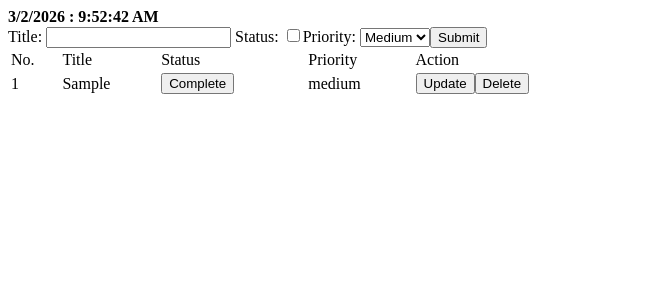
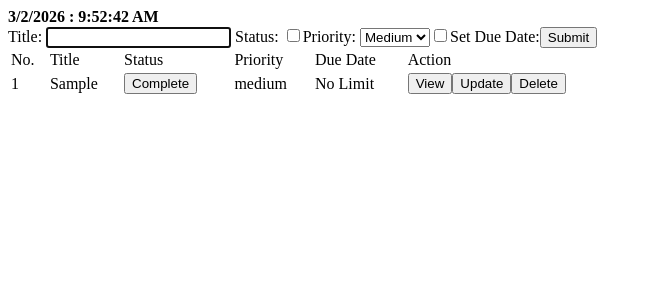
Before and after one commit to devenn05/mern-practice, a React (Vite) app in the folder React/To Do Manager/: page / in a window 1280 px wide. Both pictures are taken after typing "Sample" into the empty fields and a click on the button "Submit". Shown: the top 300 px of the page, without its empty margins (0-652 px from the left). Built offline with nearby package versions, Linux system fonts and the light colour scheme.

Commit message:
Added due date field to Task model and updated TaskTable and Taskbar components to accommodate it, along with it also added A view card TaskCard Component for each Task.

```diff
--- a/React/To Do Manager/src/App.tsx
+++ b/React/To Do Manager/src/App.tsx
@@ -4,9 +4,11 @@ import Taskbar from './components/Taskbar'
 import TaskTable from './components/TaskTable'
 
 export interface Task{
+  id: string,
   title:string,
   status: boolean,
   priority: 'low' | 'medium' | 'high'
+  dueDate?: string
 }
 
 
--- /dev/null
+++ b/React/To Do Manager/src/components/TaskCard.tsx
@@ -0,0 +1,26 @@
+import React from 'react'
+import type { Task } from '../App'
+
+interface TaskProps{
+    task: Task;
+    onClose: () => void
+}
+
+const TaskCard: React.FC<TaskProps> = ({task, onClose}) => {
+  return (
+    <div onChange={onClose}>
+        <div onClick={(e)=> e.stopPropagation}>
+            <div>
+                <h2>{task.title}</h2>
+                <button onClick={onClose}>X Close</button>
+            </div>
+            <p><strong>Status:</strong> {task.status ? "Completed" : "Pending"}</p>
+            <p><strong>Priority:</strong> <span className={`badge ${task.priority}`}>{task.priority.toUpperCase()}</span></p>
+            <p><strong>Due Date:</strong> {task.dueDate ? new Date(task.dueDate).toLocaleString() : 'No Deadline'}</p>
+
+        </div>
+    </div>
+  )
+}
+
+export default TaskCard
--- a/React/To Do Manager/src/components/TaskTable.tsx
+++ b/React/To Do Manager/src/components/TaskTable.tsx
@@ -1,5 +1,6 @@
-import React, { useState } from 'react'
+import React, { useEffect, useState } from 'react'
 import type { Task } from '../App';
+import TaskCard from './TaskCard';
 
 interface tasksProps {
     tasks: Task[];
@@ -9,6 +10,34 @@ interface tasksProps {
 const TaskTable: React.FC<tasksProps> = ({tasks, setTasks}) => {
     const [editIndex, setEditIndex] = useState<number>(-1);
     const [editTask, setEditTask] = useState<Task | null>(null)
+
+    const [now, setNow] = useState(Date.now());
+
+    const [viewingTask, setViewingTask] = useState<Task | null>(null);
+
+    useEffect(()=>{
+        const timer = setInterval(()=>setNow(Date.now()), 1000);
+        return ()=> clearInterval(timer)
+    }, [])
+
+    const getRemainingTime = (dueDate?: string) => {
+    if (!dueDate) return "No Limit";
+
+    const target = new Date(dueDate).getTime();
+    const difference = target - now;
+
+    if (difference <=0 ){
+        return "Overdue"
+    }
+
+    const days = Math.floor(difference / (1000 * 60 * 60 * 24));
+    const hours = Math.floor((difference / (1000 * 60 * 60)) % 24);
+    const minutes = Math.floor((difference / 1000 / 60) % 60);
+    const seconds = Math.floor((difference / 1000) % 60);
+
+    return `${days}d ${hours}h ${minutes}m ${seconds}s`;
+}
+
 
     const startEditing = (index: number, task: Task) =>{
         setEditIndex(index);
@@ -50,6 +79,7 @@ const TaskTable: React.FC<tasksProps> = ({tasks, setTasks}) => {
                     <td>Title</td>
                     <td>Status</td>
                     <td>Priority</td>
+                    <td>Due Date</td>
                     <td>Action</td>
                 </tr>
             </thead>
@@ -57,7 +87,7 @@ const TaskTable: React.FC<tasksProps> = ({tasks, setTasks}) => {
                 {tasks.map((task, index)=>{
                     const isEditing = editIndex === index
                     return (
-                        <tr>
+                        <tr key={index || task.id}>
                             <td>{index+1}</td>
                             <td>{isEditing ? (
                                 <input type="text" onChange={(e)=>setEditTask({...editTask!, title: e.target.value})} value={editTask?.title} placeholder={task.title} />
@@ -84,6 +114,17 @@ const TaskTable: React.FC<tasksProps> = ({tasks, setTasks}) => {
                                     <option value="high">High</option>
                                 </select>
                             ) : task.priority}</td>
+                            <td>
+                                {isEditing ? (
+                                <input
+                                  type="datetime-local"
+                                  value={editTask?.dueDate || ''}
+                                  onChange={(e) => setEditTask({...editTask!, dueDate: e.target.value})}
+                                />
+                                ) : (
+                                    getRemainingTime(task.dueDate)
+                                )}
+                            </td>
 
                             <td>
                                 {isEditing ? (
@@ -93,6 +134,7 @@ const TaskTable: React.FC<tasksProps> = ({tasks, setTasks}) => {
                                     </>
                                 ) : (
                                     <>
+                                        <button onClick={() => setViewingTask(task)}>View</button>
                                         <button onClick={() => startEditing(index, task)}>Update</button>
                                         <button onClick={() => handleDelete(index)}>Delete</button>
                                     </>
@@ -102,6 +144,9 @@ const TaskTable: React.FC<tasksProps> = ({tasks, setTasks}) => {
                     )
                 })}
             </tbody>
+            {viewingTask && (
+         <TaskCard task={viewingTask} onClose={() => setViewingTask(null)} />
+      )}
         </table>}
     </div>
   )
--- a/React/To Do Manager/src/components/Taskbar.tsx
+++ b/React/To Do Manager/src/components/Taskbar.tsx
@@ -12,6 +12,8 @@ const Taskbar: React.FC<tasksProps> = ({tasks, setTasks}) => {
     const [title,setTitle] = useState<string>('')
     const [status,setStatus] = useState<boolean>(false)
     const [priority,setPriority] = useState<Task['priority']>('medium')
+    const [hasDueDate, setHasDueDate] =useState<boolean>(false)
+    const [dueDate, setDueDate] = useState<string>('')
 
     useEffect(()=>{
         InputRef.current?.focus();
@@ -24,13 +26,17 @@ const Taskbar: React.FC<tasksProps> = ({tasks, setTasks}) => {
         return () => clearInterval(timer);
     }, [])
 
+
     const handleSubmit =(e: FormEvent)=>{
         e.preventDefault()
-        const newTask: Task = {title, status, priority}
+        const newTask: Task = {id: crypto.randomUUID(), title, status, priority, ...(hasDueDate && dueDate ? {dueDate: dueDate} : {})}
         setTasks([...tasks, newTask])
         setTitle('')
         setStatus(false)
         setPriority('medium')
+        setHasDueDate(false);
+        setDueDate('');
+        InputRef.current?.focus();
     }
 
   return (
@@ -44,6 +50,14 @@ const Taskbar: React.FC<tasksProps> = ({tasks, setTasks}) => {
                             <option value="medium">Medium</option>
                             <option value="high">High</option>
                         </select></span>
+        <label>
+          <input type="checkbox" checked={hasDueDate} onChange={(e) => setHasDueDate(e.target.checked)} />
+          Set Due Date:
+        </label>
+
+        {hasDueDate && (
+          <input type="datetime-local" value={dueDate} onChange={(e) => setDueDate(e.target.value)} />
+        )}
         <button type='submit'>Submit</button>
       </form>
     </div>
```
